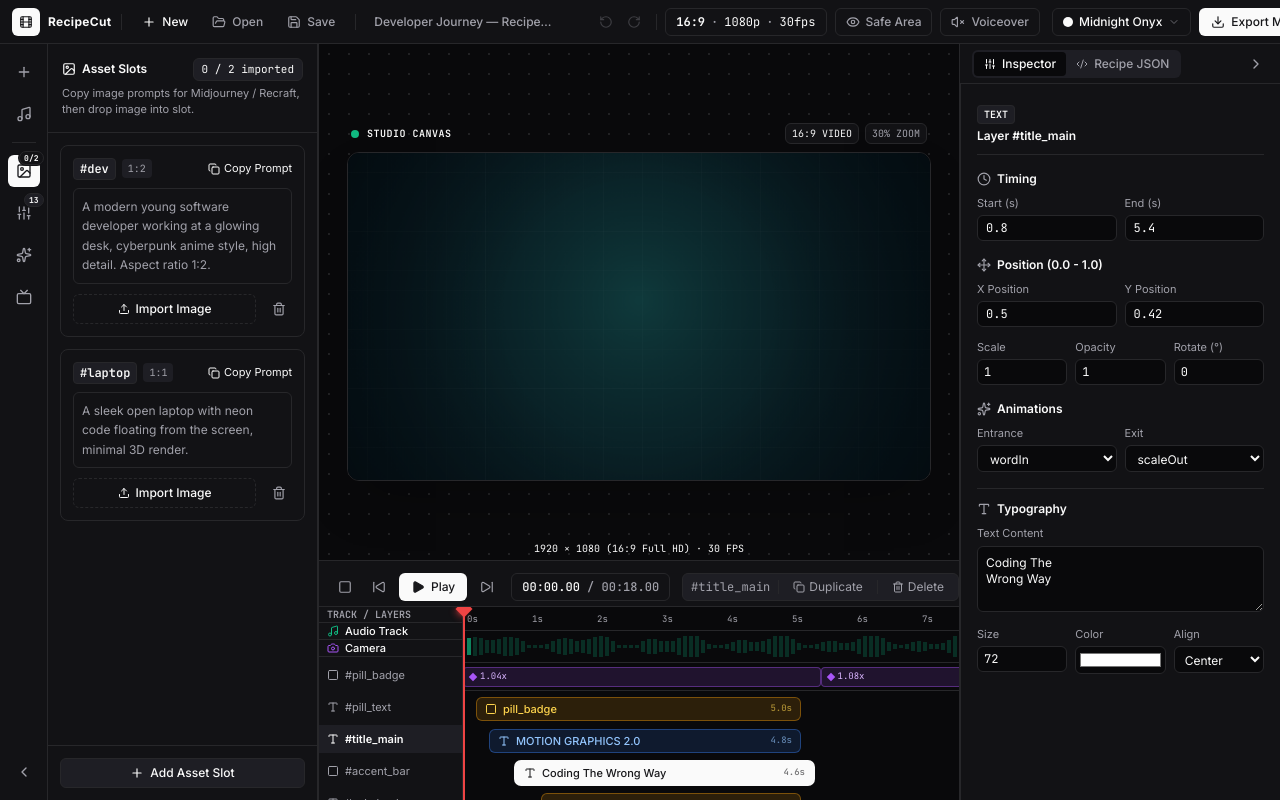
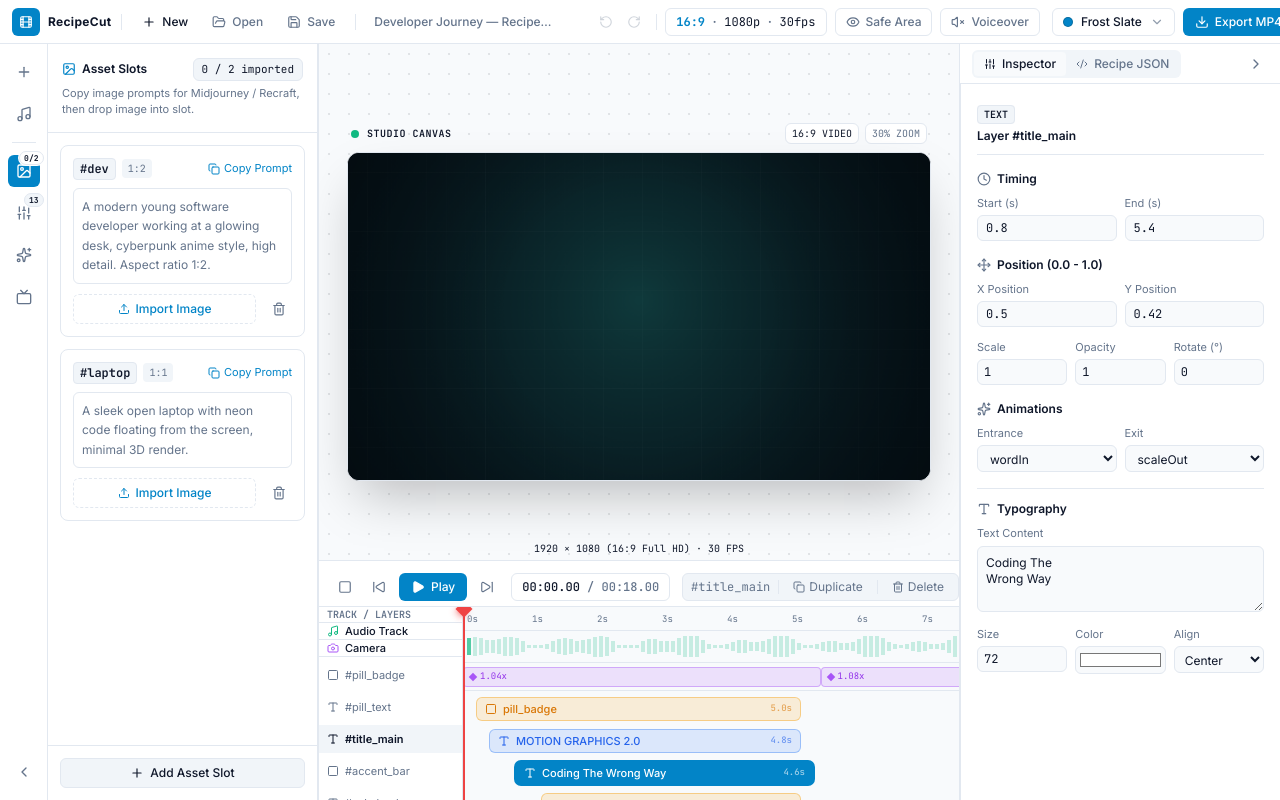
Before and after one commit to Anni-s-Apps/KineType, a React (Vite) app: page / in a window 1280 px wide. Built offline with nearby package versions, Linux system fonts and the light colour scheme.

Commit message:
feat(theme): live hover preview for themes, default Frost Slate, and polished connected popover UI

```diff
--- a/src/components/layout/ThemeSelector.tsx
+++ b/src/components/layout/ThemeSelector.tsx
@@ -1,129 +1,215 @@
 import React, { useState, useRef, useEffect } from 'react';
-import { Palette, Check, Sun, Moon, ChevronDown } from 'lucide-react';
+import { Palette, Check, Sun, Moon, ChevronDown, Sparkles, Eye } from 'lucide-react';
 import { useTheme, ThemeId, ThemeOption } from '../../hooks/useTheme';
 
 export const ThemeSelector: React.FC = () => {
-  const { currentTheme, setTheme, themes, isDarkMode } = useTheme();
+  const { currentTheme, activeThemeId, setTheme, previewTheme, themes } = useTheme();
   const [isOpen, setIsOpen] = useState(false);
+  const [filterMode, setFilterMode] = useState<'all' | 'light' | 'dark'>('all');
   const dropdownRef = useRef<HTMLDivElement>(null);
 
-  const activeTheme = themes.find((t) => t.id === currentTheme) || themes[3];
+  const displayedTheme = themes.find((t) => t.id === activeThemeId) || themes[2];
 
-  // Close when clicking outside
+  // Close when clicking outside and reset hover preview
   useEffect(() => {
     const handleClickOutside = (e: MouseEvent) => {
       if (dropdownRef.current && !dropdownRef.current.contains(e.target as Node)) {
         setIsOpen(false);
+        previewTheme(null);
       }
     };
     if (isOpen) {
       window.addEventListener('mousedown', handleClickOutside);
     }
-    return () => window.removeEventListener('mousedown', handleClickOutside);
-  }, [isOpen]);
+    return () => {
+      window.removeEventListener('mousedown', handleClickOutside);
+    };
+  }, [isOpen, previewTheme]);
 
-  const lightThemes = themes.filter((t) => t.mode === 'light');
-  const darkThemes = themes.filter((t) => t.mode === 'dark');
+  const filteredThemes = themes.filter((t) => {
+    if (filterMode === 'light') return t.mode === 'light';
+    if (filterMode === 'dark') return t.mode === 'dark';
+    return true;
+  });
 
   return (
     <div className="relative" ref={dropdownRef}>
-      {/* Trigger Button */}
+      {/* ── Trigger Button Connected to Popover ────────────────────── */}
       <button
-        onClick={() => setIsOpen(!isOpen)}
-        className="h-7 px-2.5 rounded-md hover:bg-muted text-xs font-medium text-foreground flex items-center gap-1.5 border border-border transition-colors select-none shrink-0 whitespace-nowrap"
-        title="Change Theme Palette"
+        onClick={() => {
+          if (isOpen) {
+            previewTheme(null);
+          }
+          setIsOpen(!isOpen);
+        }}
+        className={`h-7 px-2.5 rounded-md text-xs font-medium flex items-center gap-2 border transition-all select-none shrink-0 whitespace-nowrap ${
+          isOpen
+            ? 'bg-secondary text-foreground border-primary shadow-xs ring-2 ring-primary/25'
+            : 'border-border text-foreground hover:bg-muted hover:border-border'
+        }`}
+        title="Change Theme & Appearance"
       >
         <span
-          className="w-2.5 h-2.5 rounded-full border border-black/20 dark:border-white/20 shrink-0"
-          style={{ backgroundColor: activeTheme.colorPreview }}
+          className="w-2.5 h-2.5 rounded-full border border-black/20 dark:border-white/25 shrink-0 shadow-2xs"
+          style={{ backgroundColor: displayedTheme.colorPreview }}
         />
-        <span className="truncate max-w-[85px]">{activeTheme.name}</span>
-        <ChevronDown className="w-3 h-3 text-muted-foreground opacity-60 shrink-0" />
+        <span className="font-medium text-foreground">{displayedTheme.name}</span>
+        <ChevronDown
+          className={`w-3.5 h-3.5 text-muted-foreground transition-transform duration-200 shrink-0 ${
+            isOpen ? 'rotate-180 text-foreground' : 'opacity-70'
+          }`}
+        />
       </button>
 
-      {/* Dropdown Popover */}
+      {/* ── Dropdown Popover with Connected Arrow Pointer ──────────── */}
       {isOpen && (
-        <div className="absolute right-0 top-full mt-1.5 w-60 rounded-xl bg-card border border-border shadow-2xl p-2 z-50 text-card-foreground animate-in fade-in zoom-in-95 duration-100 select-none">
-          {/* Light Themes Header */}
-          <div className="px-2 py-1 flex items-center gap-1 text-[10px] font-semibold text-muted-foreground uppercase tracking-wider">
-            <Sun className="w-3 h-3 text-amber-500" />
-            <span>Light Themes (3)</span>
+        <div
+          onMouseLeave={() => previewTheme(null)}
+          className="absolute right-0 top-full mt-2 w-80 rounded-2xl bg-card border border-border shadow-2xl p-3 z-50 text-card-foreground origin-top-right animate-in fade-in zoom-in-95 duration-150 select-none"
+        >
+          {/* Arrow Pointer Connected to Trigger Button */}
+          <div className="absolute -top-1.5 right-8 w-3 h-3 bg-card border-t border-l border-border rotate-45 z-20 shadow-2xs" />
+
+          {/* Popover Header */}
+          <div className="flex items-center justify-between pb-2.5 mb-2.5 border-b border-border relative z-30">
+            <div className="flex items-center gap-1.5">
+              <div className="w-5 h-5 rounded-md bg-primary/10 text-primary flex items-center justify-center">
+                <Palette className="w-3.5 h-3.5" />
+              </div>
+              <div>
+                <span className="text-xs font-bold text-foreground tracking-tight block leading-none">
+                  Theme & Palette
+                </span>
+                <span className="text-[10px] text-muted-foreground font-normal">
+                  Hover for instant live preview
+                </span>
+              </div>
+            </div>
+
+            <span className="text-[10px] font-mono px-2 py-0.5 rounded-full bg-secondary text-secondary-foreground border border-border font-medium">
+              5 Themes
+            </span>
           </div>
 
-          <div className="space-y-0.5 mb-2">
-            {lightThemes.map((t) => {
+          {/* Mode Segmented Filter Tabs */}
+          <div className="flex items-center bg-muted/80 p-0.5 rounded-lg mb-2.5 text-xs relative z-30">
+            <button
+              onClick={() => setFilterMode('all')}
+              className={`flex-1 py-1 rounded-md text-[11px] font-medium transition-all ${
+                filterMode === 'all'
+                  ? 'bg-card text-foreground shadow-xs font-semibold'
+                  : 'text-muted-foreground hover:text-foreground'
+              }`}
+            >
+              All (5)
+            </button>
+            <button
+              onClick={() => setFilterMode('light')}
+              className={`flex-1 py-1 rounded-md text-[11px] font-medium transition-all flex items-center justify-center gap-1 ${
+                filterMode === 'light'
+                  ? 'bg-card text-foreground shadow-xs font-semibold'
+                  : 'text-muted-foreground hover:text-foreground'
+              }`}
+            >
+              <Sun className="w-3 h-3 text-amber-500" />
+              Light (3)
+            </button>
+            <button
+              onClick={() => setFilterMode('dark')}
+              className={`flex-1 py-1 rounded-md text-[11px] font-medium transition-all flex items-center justify-center gap-1 ${
+                filterMode === 'dark'
+                  ? 'bg-card text-foreground shadow-xs font-semibold'
+                  : 'text-muted-foreground hover:text-foreground'
+              }`}
+            >
+              <Moon className="w-3 h-3 text-purple-400" />
+              Dark (2)
+            </button>
+          </div>
+
+          {/* Theme List / Cards with Live Hover Preview */}
+          <div className="space-y-1.5 max-h-[300px] overflow-y-auto pr-0.5 [scrollbar-width:none] [&::-webkit-scrollbar]:hidden relative z-30">
+            {filteredThemes.map((t) => {
               const isSelected = t.id === currentTheme;
+              const isHovered = t.id === activeThemeId && t.id !== currentTheme;
+
               return (
                 <button
                   key={t.id}
+                  onMouseEnter={() => previewTheme(t.id)}
                   onClick={() => {
                     setTheme(t.id);
                     setIsOpen(false);
                   }}
-                  className={`w-full px-2.5 py-1.5 rounded-lg text-left text-xs flex items-center justify-between transition-colors ${
+                  className={`w-full p-2.5 rounded-xl text-left transition-all flex items-center justify-between border group ${
                     isSelected
-                      ? 'bg-secondary font-semibold text-foreground'
-                      : 'hover:bg-muted text-muted-foreground hover:text-foreground'
+                      ? 'bg-secondary border-primary shadow-xs ring-1 ring-primary/30'
+                      : isHovered
+                      ? 'bg-muted/80 border-primary/50 text-foreground shadow-2xs'
+                      : 'border-transparent hover:bg-muted/50 text-muted-foreground hover:text-foreground'
                   }`}
                 >
-                  <div className="flex items-center gap-2">
-                    <span
-                      className="w-3 h-3 rounded-full border border-black/20 shrink-0 shadow-2xs"
-                      style={{ backgroundColor: t.colorPreview }}
-                    />
-                    <div>
-                      <div className="text-xs">{t.name}</div>
-                      <div className="text-[10px] text-muted-foreground font-normal leading-tight">
+                  <div className="flex items-center gap-2.5 min-w-0">
+                    {/* Visual Color Preview Swatch */}
+                    <div className="relative shrink-0">
+                      <div
+                        className="w-4 h-4 rounded-full border border-black/20 dark:border-white/20 shadow-xs transition-transform group-hover:scale-110"
+                        style={{ backgroundColor: t.colorPreview }}
+                      />
+                      {t.mode === 'light' ? (
+                        <Sun className="w-2.5 h-2.5 text-amber-500 absolute -bottom-1 -right-1 drop-shadow-xs" />
+                      ) : (
+                        <Moon className="w-2.5 h-2.5 text-purple-400 absolute -bottom-1 -right-1 drop-shadow-xs" />
+                      )}
+                    </div>
+
+                    <div className="min-w-0 truncate">
+                      <div className="flex items-center gap-1.5">
+                        <span
+                          className={`text-xs ${
+                            isSelected
+                              ? 'font-bold text-foreground'
+                              : 'font-semibold text-foreground'
+                          }`}
+                        >
+                          {t.name}
+                        </span>
+                        {isSelected && (
+                          <span className="text-[9px] font-mono px-1.5 py-0.2 rounded bg-primary/15 text-primary font-bold">
+                            Active
+                          </span>
+                        )}
+                        {isHovered && (
+                          <span className="text-[9px] font-mono px-1 py-0.2 rounded bg-muted text-muted-foreground font-medium flex items-center gap-0.5">
+                            <Eye className="w-2.5 h-2.5" /> Previewing
+                          </span>
+                        )}
+                      </div>
+                      <div className="text-[10px] text-muted-foreground font-normal leading-tight mt-0.5 truncate">
                         {t.description}
                       </div>
                     </div>
                   </div>
-                  {isSelected && <Check className="w-3.5 h-3.5 text-primary shrink-0 ml-1" />}
+
+                  {isSelected && (
+                    <div className="w-5 h-5 rounded-full bg-primary text-primary-foreground flex items-center justify-center shrink-0 ml-2 shadow-xs animate-in zoom-in-75">
+                      <Check className="w-3 h-3 stroke-[3]" />
+                    </div>
+                  )}
                 </button>
               );
             })}
           </div>
 
-          <div className="h-px bg-border my-1" />
-
-          {/* Dark Themes Header */}
-          <div className="px-2 py-1 flex items-center gap-1 text-[10px] font-semibold text-muted-foreground uppercase tracking-wider">
-            <Moon className="w-3 h-3 text-purple-400" />
-            <span>Dark Themes (2)</span>
-          </div>
-
-          <div className="space-y-0.5">
-            {darkThemes.map((t) => {
-              const isSelected = t.id === currentTheme;
-              return (
-                <button
-                  key={t.id}
-                  onClick={() => {
-                    setTheme(t.id);
-                    setIsOpen(false);
-                  }}
-                  className={`w-full px-2.5 py-1.5 rounded-lg text-left text-xs flex items-center justify-between transition-colors ${
-                    isSelected
-                      ? 'bg-secondary font-semibold text-foreground'
-                      : 'hover:bg-muted text-muted-foreground hover:text-foreground'
-                  }`}
-                >
-                  <div className="flex items-center gap-2">
-                    <span
-                      className="w-3 h-3 rounded-full border border-white/20 shrink-0 shadow-2xs"
-                      style={{ backgroundColor: t.colorPreview }}
-                    />
-                    <div>
-                      <div className="text-xs">{t.name}</div>
-                      <div className="text-[10px] text-muted-foreground font-normal leading-tight">
-                        {t.description}
-                      </div>
-                    </div>
-                  </div>
-                  {isSelected && <Check className="w-3.5 h-3.5 text-primary shrink-0 ml-1" />}
-                </button>
-              );
-            })}
+          {/* Footer Note */}
+          <div className="mt-2.5 pt-2 border-t border-border flex items-center justify-between text-[10px] text-muted-foreground font-mono relative z-30">
+            <span className="flex items-center gap-1 text-foreground/80 font-medium">
+              <Sparkles className="w-3 h-3 text-primary shrink-0" />
+              <span>Hover for Instant Preview</span>
+            </span>
+            <span className="uppercase text-[9px] tracking-wider text-muted-foreground">
+              5 Palettes
+            </span>
           </div>
         </div>
       )}
--- a/src/components/layout/TopBar.tsx
+++ b/src/components/layout/TopBar.tsx
@@ -84,7 +84,7 @@ export const TopBar: React.FC<TopBarProps> = ({
   };
 
   return (
-    <header className="h-11 shrink-0 border-b border-border bg-card px-3 flex items-center justify-between gap-3 select-none z-30 text-card-foreground overflow-x-auto [scrollbar-width:none] [&::-webkit-scrollbar]:hidden">
+    <header className="h-11 shrink-0 border-b border-border bg-card px-3 flex items-center justify-between gap-3 select-none z-40 text-card-foreground relative overflow-visible">
       {/* Left: Brand, Project Title & Actions */}
       <div className="flex items-center gap-2.5 shrink-0">
         {/* Brand */}
--- a/src/hooks/useTheme.ts
+++ b/src/hooks/useTheme.ts
@@ -58,8 +58,11 @@ export const THEME_OPTIONS: ThemeOption[] = [
 export function useTheme() {
   const [currentTheme, setCurrentTheme] = useState<ThemeId>(() => {
     const saved = localStorage.getItem('recipecut_theme_id') as ThemeId;
-    return saved && THEME_OPTIONS.some((t) => t.id === saved) ? saved : 'dark-zinc';
+    return saved && THEME_OPTIONS.some((t) => t.id === saved) ? saved : 'light-slate';
   });
+  const [previewThemeId, setPreviewThemeId] = useState<ThemeId | null>(null);
+
+  const activeThemeId = previewThemeId || currentTheme;
 
   useEffect(() => {
     const root = document.documentElement;
@@ -71,30 +74,40 @@ export function useTheme() {
     root.classList.remove('light', 'dark');
 
     // Add new theme class & mode class
-    const selected = THEME_OPTIONS.find((t) => t.id === currentTheme) || THEME_OPTIONS[3];
+    const selected = THEME_OPTIONS.find((t) => t.id === activeThemeId) || THEME_OPTIONS[2]; // Default to Frost Slate
     root.classList.add(selected.mode);
     root.classList.add(`theme-${selected.id}`);
 
-    localStorage.setItem('recipecut_theme_id', currentTheme);
-  }, [currentTheme]);
+    if (!previewThemeId) {
+      localStorage.setItem('recipecut_theme_id', currentTheme);
+    }
+  }, [activeThemeId, currentTheme, previewThemeId]);
 
   const setTheme = (themeId: ThemeId) => {
     setCurrentTheme(themeId);
+    setPreviewThemeId(null);
+    localStorage.setItem('recipecut_theme_id', themeId);
   };
 
-  const isDarkMode = currentTheme.startsWith('dark');
+  const previewTheme = (themeId: ThemeId | null) => {
+    setPreviewThemeId(themeId);
+  };
+
+  const isDarkMode = activeThemeId.startsWith('dark');
 
   const toggleMode = () => {
     if (isDarkMode) {
-      setCurrentTheme('light-zinc');
+      setTheme('light-slate');
     } else {
-      setCurrentTheme('dark-zinc');
+      setTheme('dark-zinc');
     }
   };
 
   return {
     currentTheme,
+    activeThemeId,
     setTheme,
+    previewTheme,
     isDarkMode,
     toggleMode,
     themes: THEME_OPTIONS,
```
